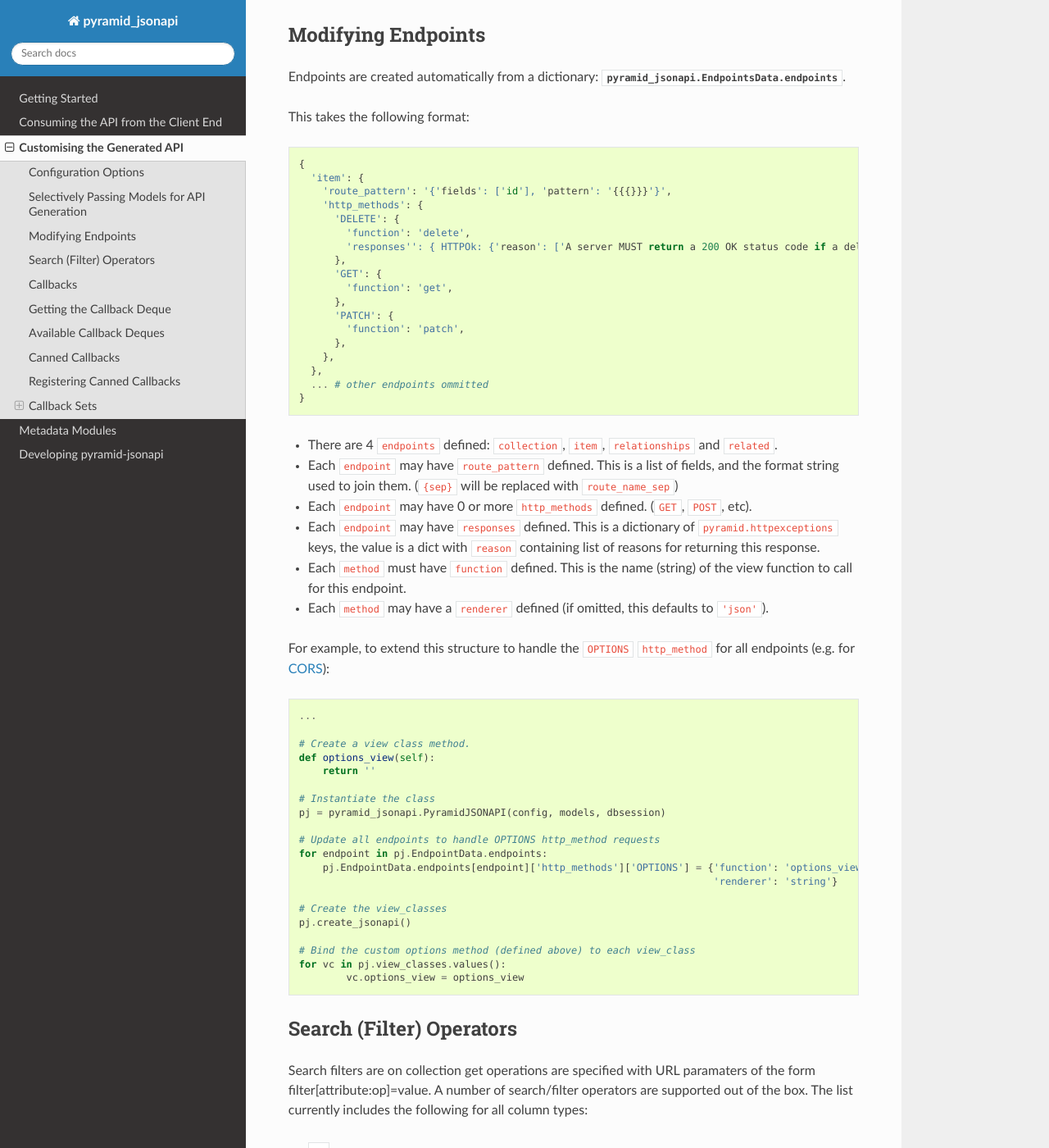
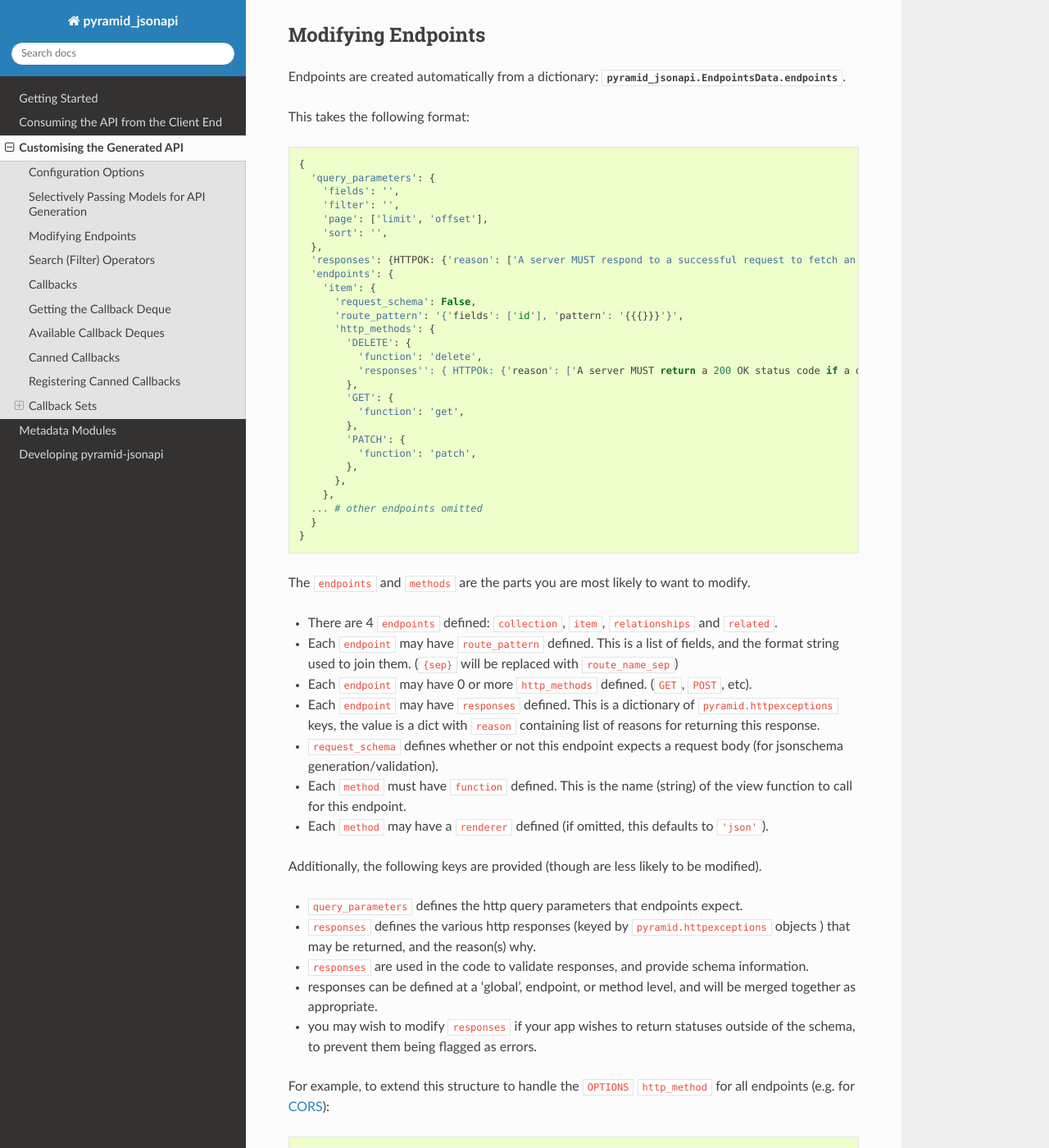
Before and after one commit to colinhiggs/pyramid-jsonapi, a Sphinx documentation site: the page built from docs/source/customisation.rst, in a window 1280 px wide and 1400 px high, scrolled down 612 px. Shown: the whole window at 82% size. Built offline with Sphinx 7.4.7 and the Read the Docs theme 2.0.0, drawn with Linux system fonts in a browser that asks for light colours; pages that are not in the unit, such as notebooks, are missing from menus.

Commit message:
document new endpoint features.

```diff
--- a/docs/source/customisation.rst
+++ b/docs/source/customisation.rst
@@ -30,31 +30,54 @@ This takes the following format:
 .. code-block:: python
 
   {
-    'item': {
-      'route_pattern': '{'fields': ['id'], 'pattern': '{{{}}}'}',
-      'http_methods': {
-        'DELETE': {
-          'function': 'delete',
-          'responses'': { HTTPOk: {'reason': ['A server MUST return a 200 OK status code if a deletion request is successful']}},
-        },
-        'GET': {
-          'function': 'get',
-        },
-        'PATCH': {
-          'function': 'patch',
+    'query_parameters': {
+      'fields': '',
+      'filter': '',
+      'page': ['limit', 'offset'],
+      'sort': '',
+    },
+    'responses': {HTTPOK: {'reason': ['A server MUST respond to a successful request to fetch an individual resource or resource collection with a 200 OK response.']}},
+    'endpoints': {
+      'item': {
+        'request_schema': False,
+        'route_pattern': '{'fields': ['id'], 'pattern': '{{{}}}'}',
+        'http_methods': {
+          'DELETE': {
+            'function': 'delete',
+            'responses'': { HTTPOk: {'reason': ['A server MUST return a 200 OK status code if a deletion request is successful']}},
+          },
+          'GET': {
+            'function': 'get',
+          },
+          'PATCH': {
+            'function': 'patch',
+          },
         },
       },
-    },
-    ... # other endpoints ommitted
+    ... # other endpoints omitted
+    }
   }
+
+The ``endpoints`` and ``methods`` are the parts you are most likely to want to modify.
 
 * There are 4 ``endpoints`` defined: ``collection``, ``item``, ``relationships`` and ``related``.
 * Each ``endpoint`` may have ``route_pattern`` defined. This is a list of fields, and the format string used to join them. (``{sep}`` will be replaced with ``route_name_sep``)
 * Each ``endpoint`` may have 0 or more ``http_methods`` defined. (``GET``, ``POST``, etc).
 * Each ``endpoint`` may have ``responses`` defined. This is a dictionary of ``pyramid.httpexceptions`` keys, the value is a dict with ``reason``
   containing list of reasons for returning this response.
+* ``request_schema`` defines whether or not this endpoint expects a request body (for jsonschema generation/validation).
 * Each ``method`` must have ``function`` defined. This is the name (string) of the view function to call for this endpoint.
 * Each ``method`` may have a ``renderer`` defined (if omitted, this defaults to ``'json'``).
+
+Additionally, the following keys are provided (though are less likely to be modified).
+
+* ``query_parameters`` defines the http query parameters that endpoints expect.
+* ``responses`` defines the various http responses (keyed by ``pyramid.httpexceptions`` objects )
+  that may be returned, and the reason(s) why.
+* ``responses`` are used in the code to validate responses, and provide schema information.
+* responses can be defined at a 'global', endpoint, or method level, and will be merged together as appropriate.
+* you may wish to modify ``responses`` if your app wishes to return statuses outside of the schema,
+  to prevent them being flagged as errors.
 
 For example, to extend this structure to handle the ``OPTIONS`` ``http_method`` for all endpoints (e.g. for `CORS <https://enable-cors.org>`_):
 
```
